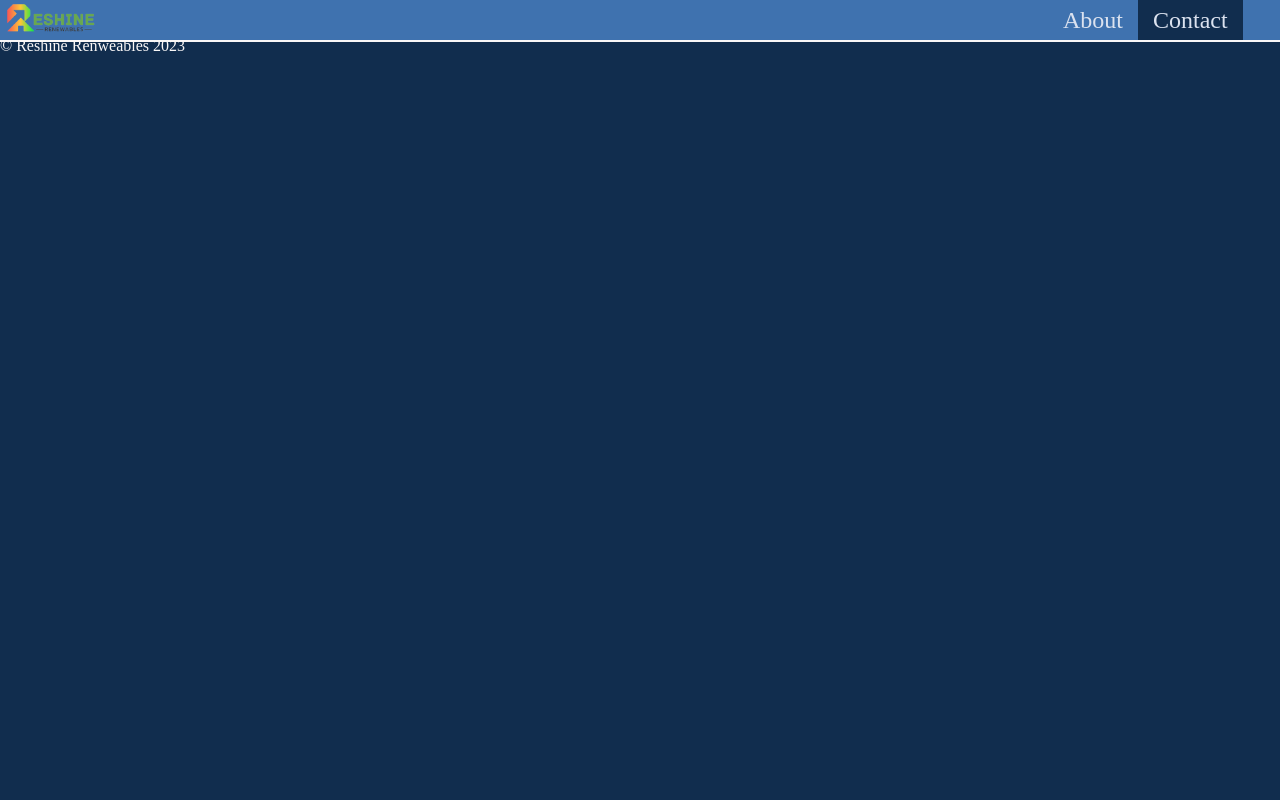
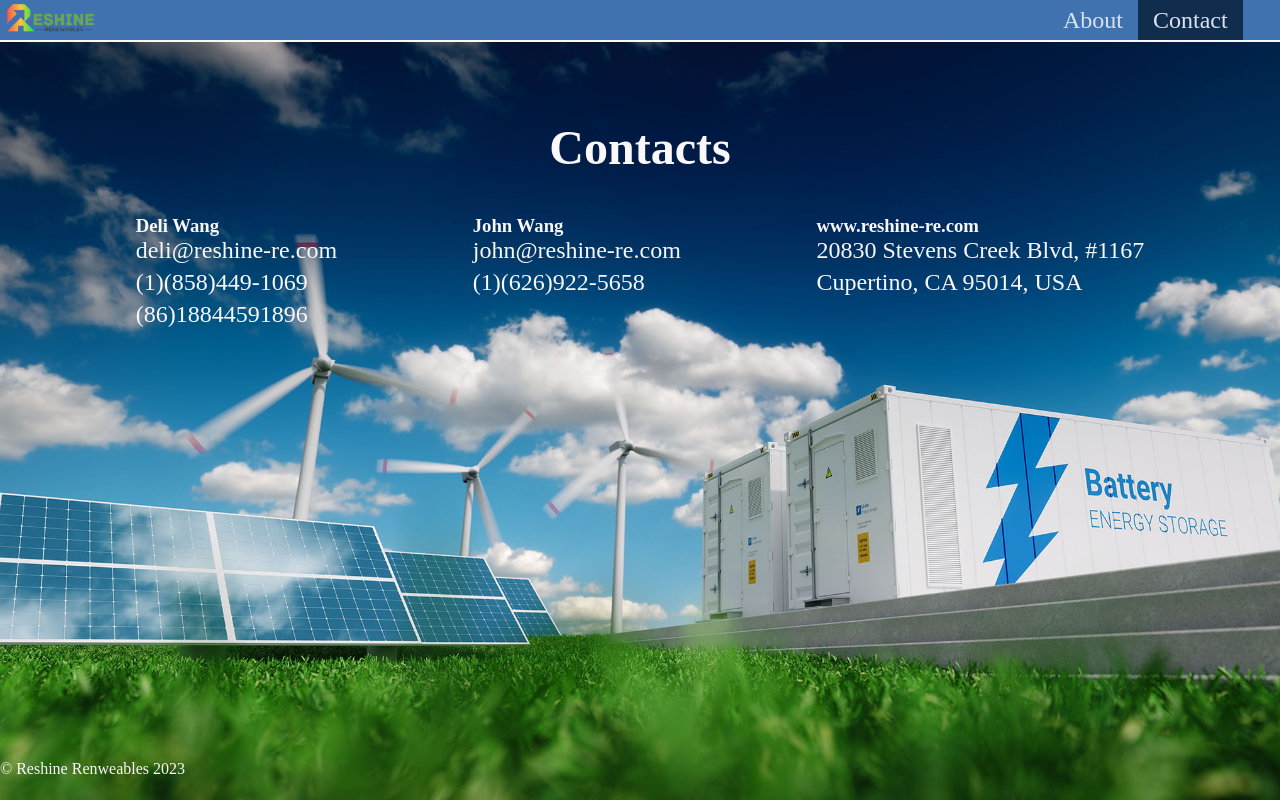
Before and after one commit to victorlee0911/reshine-website, a React (Create React App) app: page /contact in a window 1280 px wide. Built offline with nearby package versions, Linux system fonts and the light colour scheme.

Commit message:
implemented basic contact page and placeholder about page

```diff
--- a/public/styles.css
+++ b/public/styles.css
@@ -48,9 +48,14 @@ ul li {
     height: 100%;
 }
 
+#nav-padding{
+    height: 5vh;
+}
+
 .logo {
     height: 100%;
 }
+
 
 .links {
     display: flex;
@@ -79,7 +84,7 @@ ul li {
 .cover-section {
     position: fixed;
     top: 0;
-    max-height: 80vh;
+    max-height: 75vh;
     width: 100%;
     overflow: hidden;
     z-index: -1;
@@ -149,7 +154,7 @@ ul li {
 }
 
 .grid-container {
-    margin-top: 75vh;
+    margin-top: 65vh;
     padding-top: 5vh;
     padding-bottom: 5vh;
     padding-left: 50px;
@@ -293,8 +298,60 @@ ul li {
     margin-bottom: 3vh;
 }
 
+.market .section-flex{
+    margin-bottom: 0;
+}
+
 .brochure {
     color: #112D4E;
+    flex-direction: row;
+    justify-content: center;
+    align-items: flex-start;
+    padding-bottom: 5vh;
+}
+
+.brochure .section-title{
+    margin: 0;
+}
+.brochure .section-flex {
+    margin-left: 30px;
+    margin-bottom: auto;
+    margin-top: auto;
+    width: auto;
+    height: 100%;
+
+}
+
+.footer {
+    max-height: 20vh;
+}
+
+#contact-page {
+    height: 90vh;
+    padding: 0;
+    color:#F9F7F7;
+}
+
+#contact-page .section-title{
+    margin-top: 10vh;
+    margin-bottom: 5vh;
+    font-size: 3rem;
+}
+
+#contact-page ul{
+    padding: 0;
+}
+#contact-page li{
+    list-style: none;
+    list-style-position: outside;
+    font-size: 1.5rem;
+}
+
+#contact-page-photo {
+    height: 100%;
+    width: auto;
+    position: fixed;
+    z-index: -1;
 }
 
 #copyright{
@@ -319,6 +376,10 @@ ul li {
     .grid-container {
         padding-top: 5vh;
         margin-top: 55vh;
+    }
+
+    #contact-page li{
+        font-size: 1rem;
     }
 }
 
--- /dev/null
+++ b/src/components/About.jsx
@@ -0,0 +1,46 @@
+import React from 'react';
+import AboutProfile from './AboutProfile';
+
+const members = [
+    {
+        id: 0,
+        name: "John Wang",
+        position: "CPO",
+        image: {},
+        profile: ["(1)(858)449-1069", "(86)18844591896"]
+    },
+    {
+        id: 1,
+        name: "John Wang",
+        email: "john@reshine-re.com",
+        phone: ["(1)(626)922-5658"]
+    }
+]
+
+function About () {
+
+    function createProfiles(member){
+        return (
+            <AboutProfile
+                name = {member.name}
+                position = {member.position}
+                img = {member.image}
+                profile = {member.profile}
+            />
+        )
+    }
+
+    return (
+        <div class="section white-blue">
+            <h1 class="section-title">About</h1>
+            <div class="section-flex">
+                <h2>WIP</h2>
+            </div>
+
+
+        </div>
+
+    );
+}
+
+export default About;
--- /dev/null
+++ b/src/components/AboutProfile.jsx
@@ -0,0 +1,18 @@
+import React from 'react';
+
+function AboutProfile() {
+
+
+    return (
+        <div id="contact-page" class="section white-blue">
+            <h1 class="section-title">About</h1>
+            <div class="section-flex">
+            </div>
+
+
+        </div>
+
+    );
+}
+
+export default AboutProfile;
--- a/src/components/App.jsx
+++ b/src/components/App.jsx
@@ -2,6 +2,8 @@ import React from 'react';
 import Home from './Home';
 import { BrowserRouter, Routes, Route } from 'react-router-dom';
 import Layout from './Layout';
+import Contact from './Contact';
+import About from './About';
 
 
 function App (){
@@ -10,8 +12,8 @@ function App (){
             <Routes>
                 <Route element={<Layout />}>
                     <Route path="/" element={<Home tab="home" />} />
-                    <Route path="about" element={<Home /> } />
-                    <Route path="contact" element={<h1>contact</h1>} />
+                    <Route path="about" element={<About /> } />
+                    <Route path="contact" element={<Contact />} />
                 </Route>
             </Routes>
         </BrowserRouter>
--- a/src/components/Brochure.jsx
+++ b/src/components/Brochure.jsx
@@ -6,7 +6,7 @@ function Brochure () {
     return (
         <div class="section brochure white-blue">
             <div class="section-title">
-                <h2>Brochure</h2>
+                <h2>Brochure:</h2>
             </div>
 
             <div class="section-flex">
--- /dev/null
+++ b/src/components/Contact.jsx
@@ -0,0 +1,51 @@
+import React from 'react';
+import ContactCard from './ContactCard';
+import CoverPhoto from '../assets/Cover Picture.jpg';
+
+const contacts = [
+    {
+        id: 0,
+        name: "Deli Wang",
+        email: "deli@reshine-re.com",
+        phone: ["(1)(858)449-1069", "(86)18844591896"]
+    },
+    {
+        id: 1,
+        name: "John Wang",
+        email: "john@reshine-re.com",
+        phone: ["(1)(626)922-5658"]
+    }
+]
+
+function Contact () {
+
+    function createContactCard(contact){
+        return (
+            <ContactCard
+                name = {contact.name}
+                email = {contact.email}
+                phone = {contact.phone}
+            />
+        )
+    }
+
+    return (
+        <div id="contact-page" class="section">
+            <img id="contact-page-photo" src={CoverPhoto} alt="microgrid renewable energy" />
+            <h1 class="section-title">Contacts</h1>
+            <div class="section-flex">
+                {contacts.map(createContactCard)}
+                <ContactCard
+                    name="www.reshine-re.com"
+                    email="20830 Stevens Creek Blvd, #1167"
+                    phone= {["Cupertino, CA 95014, USA"]}
+                />
+            </div>
+
+
+        </div>
+
+    );
+}
+
+export default Contact;
--- /dev/null
+++ b/src/components/ContactCard.jsx
@@ -0,0 +1,18 @@
+import React from 'react';
+
+function ContactCard (props) {
+    return (
+        <div>
+            <h3>{props.name}</h3>
+            <ul>
+                <li>{props.email}</li>
+                {props.phone.map((item) => <li>{item}</li>)}
+            </ul>
+
+
+        </div>
+
+    );
+}
+
+export default ContactCard;
--- a/src/components/Header.jsx
+++ b/src/components/Header.jsx
@@ -4,6 +4,7 @@ import { Link, NavLink } from 'react-router-dom';
 
 function Header () {
     return (
+        <>
             <header class="nav-bar">
                 <Link to="/">
                     <img class="logo" src={Logo} alt="WeShine Logo" />
@@ -13,6 +14,8 @@ function Header () {
                     <NavLink to="/contact" className={({isActive}) => isActive ? "active-header" : null}>Contact</NavLink>
                 </nav>
             </header>
+            <div id="nav-padding"></div>
+        </>
 
     );
 }
--- a/src/components/ProductCard.jsx
+++ b/src/components/ProductCard.jsx
@@ -17,12 +17,12 @@ function ProductCard (props) {
         onMouseOut={handleMouseOut}
         onClick={props.handleClick}
         class="section-item light-blue"
-        style={{backgroundColor: mouseOver ? '#112D4E' : '#F9F7F7',
+        style={{backgroundColor: mouseOver || props.isActive ? '#112D4E' : '#F9F7F7',
         cursor: mouseOver ? 'pointer' : 'none'}}>
 
             <img src={props.img} alt={props.alt} />
             <div class="text-section section-title">
-                <h3 class="card-title" style={{color: mouseOver ? '#F9F7F7' : '#112D4E'}}>{props.title}</h3>
+                <h3 class="card-title" style={{color: mouseOver || props.isActive ? '#F9F7F7' : '#112D4E'}}>{props.title}</h3>
             </div>
         </button>
     );
```
Lines whose indentation alone changed are shown as unchanged.
